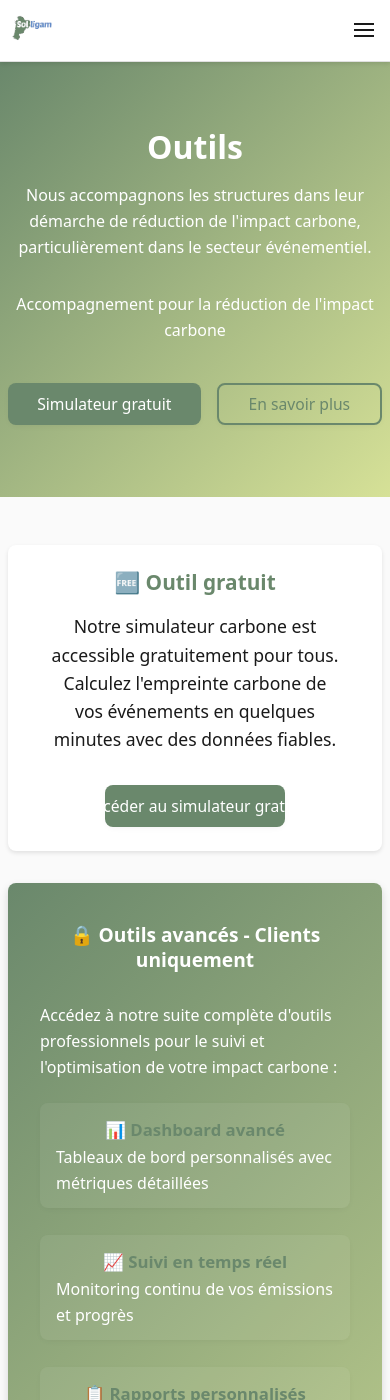
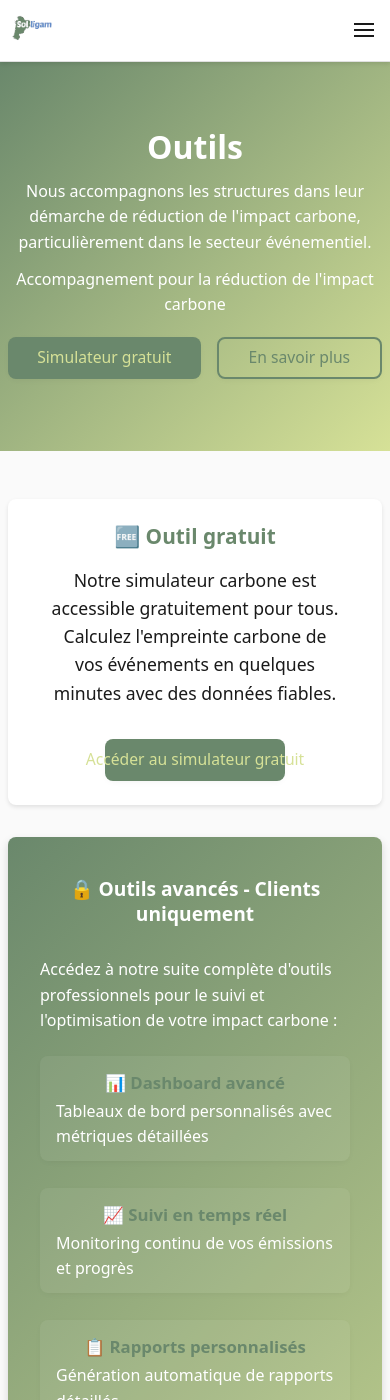
Before and after one commit to Sol-Ligam/website, a Jekyll site: the page built from outils.html, in a window 390 px wide and 1400 px high. Built offline with Jekyll 4.4.1, drawn with Linux system fonts in a browser that asks for light colours; comment, search, counter and statistics services are not loaded.

Commit message:
Mise à jour des styles CSS pour améliorer l'accessibilité et la cohérence visuelle. Modification de l'adresse dans les mentions légales et ajout de classes de bouton dans la page Outils pour une meilleure intégration visuelle.

```diff
--- a/_sass/main.scss
+++ b/_sass/main.scss
@@ -47,7 +47,7 @@
   --secondary-green: #000000;    /* High contrast black */
   --accent-teal: #000000;        /* High contrast black */
   --text-dark: #000000;          /* Pure black text */
-  --text-light: #ffffff;         /* Pure white text */
+  --text-light: #ffffff;         /*Pure white text */
   --background-light: #ffffff;   /* Pure white background */
   --background-white: #ffffff;   /* Pure white background */
   --border-light: #000000;       /* Black borders */
@@ -127,7 +127,7 @@
 
 p {
   margin-bottom: 1rem;
-  max-width: 65ch; /* Optimal reading width */
+  max-width: 65ch;
 }
 
 /* Ensure text centers properly in sections with center alignment */
@@ -215,7 +215,7 @@
 }
 
 .site-logo {
-  height: 80px;  /* Increased from 70px for better visibility */
+  height: 80px;
   width: auto;
 }
 
@@ -252,18 +252,66 @@
   min-height: 320px;
   display: flex;
   align-items: center;
-  box-sizing: border-box; // Ajouté pour éviter tout débordement
+  // justify-content: center;
+  box-sizing: border-box;
+  // padding: 0;
 }
+
+/* Semble inutile */
+// .hero-content {
+//   width: 100%;
+//   max-width: 480px;
+//   margin: 0 auto;
+//   display: flex;
+//   flex-direction: column;
+//   align-items: center;
+//   justify-content: center;
+//   gap: 3.5rem;
+//   padding: 4rem 1rem 3rem 1rem;
+// }
+
+/* Espacement spécifique entre les éléments du hero A RETRAVAILLER - ATTENTION */
+// .hero h1 {
+//   margin-bottom: 2.2rem;
+// }
+// .hero .hero-subtitle {
+//   margin-bottom: 1.7rem;
+// }
+// .hero p {
+//   margin-bottom: 2.5rem;
+// }
+// .hero .btn-group {
+//   margin-top: 2.2rem;
+// }
+
+.hero h1 {
+  color: var(--text-light);
+  background: none;
+  font-size: 3rem;
+  // font-weight: 700;
+  margin-bottom: 1rem;
+  // line-height: 1.1;
+}
+
+.hero p {
+  color: var(--text-light);
+  font-size: 1.25rem;
+  margin: 0 auto 2rem;
+  max-width: 50ch;
+  // line-height: 1.5;
+}
+
+/* Semble inutile - A RETRAVAILLER - ATTENTION */
+// .hero .hero-subtitle {
+//   font-size: 1rem;
+//   color: var(--text-light);
+//   margin-bottom: 1.2rem;
+//   font-weight: 400;
+// }
 
 :root[data-theme="dark"] .hero {
   background: linear-gradient(135deg, #22302a, #1f2937);
   color: #e5e7eb;
-}
-
-.hero h1 {
-  color: var(--text-light);
-  font-size: 3rem;
-  margin-bottom: 1rem;
 }
 
 .hero p {
@@ -272,7 +320,12 @@
   margin: 0 auto 2rem;
 }
 
-/* Full-width colored sections for consistency */
+.section-colored .container {
+  max-width: var(--container-max-width);
+  margin: 0 auto;
+  padding: 0 1rem;
+}
+
 .section-colored {
   background: linear-gradient(135deg, var(--accent-teal), var(--secondary-green));
   color: var(--text-dark);
@@ -285,12 +338,6 @@
   padding: 3rem 0;
 }
 
-.section-colored .container {
-  max-width: var(--container-max-width);
-  margin: 0 auto;
-  padding: 0 1rem;
-}
-
 .section-colored h1,
 .section-colored h2,
 .section-colored h3 {
@@ -298,8 +345,6 @@
 }
 
 /* --- SECTIONS PRINCIPALES --- */
-
-/* Section Services : gradient dynamique selon le thème */
 .section-services {
   background: linear-gradient(130deg, var(--primary-green), var(--secondary-green));
   color: var(--text-light);
@@ -307,13 +352,11 @@
   border-bottom: 1px solid #e0e4da;
 }
 
-/* Mode sombre : assure des couleurs très foncées pour le gradient et le texte */
 :root[data-theme="dark"] .section-services {
   background: linear-gradient(130deg, var(--primary-green), var(--secondary-green));
   color: var(--text-light);
 }
 
-/* Section Contact : fond blanc, texte foncé */
 .section-contact {
   background-color: var(--background-white);
   color: var(--text-dark);
@@ -370,15 +413,14 @@
   margin-right: auto;
 }
 
-/* Style général (desktop & mobile) */
 .card-advanced-tools {
   background: linear-gradient(135deg, var(--primary-green), var(--secondary-green));
   color: var(--text-light);
   border-radius: var(--border-radius);
   box-shadow: var(--shadow-medium);
   padding: 2.5rem 2rem;
-  margin: 0 auto 2rem auto; /* même centrage que .card */
-  max-width: 900px;   /* même valeur que .card */
+  margin: 0 auto 2rem auto;
+  max-width: 900px;
   width: 100%;
   display: flex;
   flex-direction: column;
@@ -420,7 +462,6 @@
   text-align: left;
 }
 
-/* Centrage des titres dans la section outils avancés */
 .card-advanced-tools h3,
 .card-advanced-tools h4,
 .card-advanced-tools .paywall-section h4 {
@@ -428,7 +469,6 @@
   justify-content: center;
 }
 
-/* Centrage des boutons dans la section outils avancés */
 .card-advanced-tools .paywall-buttons {
   display: flex;
   justify-content: center;
@@ -437,7 +477,6 @@
   margin-top: 1rem;
 }
 
-/* Paywall (connexion requise) */
 .card-advanced-tools .paywall-section {
   background: rgba(255,255,255,0.09);
   border-radius: var(--border-radius);
@@ -463,46 +502,8 @@
   font-size: 0.98rem;
 }
 
-.card-advanced-tools .paywall-buttons .btn,
-.card-advanced-tools .paywall-buttons .btn-outline {
-  min-width: 130px;
-  max-width: 180px;
-  width: 100%;
-  height: 40px;
-  font-size: 1rem;
-  padding: 0;
-  margin: 0;
-  display: flex;
-  align-items: center;
-  justify-content: center;
-  border-radius: var(--border-radius);
-  text-decoration: none;
-  transition: all var(--transition-normal);
-}
-
-.card-advanced-tools .paywall-buttons .btn-primary {
-  background-color: var(--primary-green);
-  color: var(--text-light);
-}
-
-.card-advanced-tools .paywall-buttons .btn-primary:hover {
-  background-color: var(--secondary-green);
-  color: var(--text-light);
-}
-
-.card-advanced-tools .paywall-buttons .btn-outline {
-  background-color: transparent;
-  color: var(--primary-green);
-  border: 2px solid var(--primary-green);
-}
-
-.card-advanced-tools .paywall-buttons .btn-outline:hover {
-  background-color: var(--primary-green);
-  color: var(--text-light);
-}
-
 /* --- BOUTONS UNIFORMES --- */
-// Boutons adaptatifs et colorés
+/* Styles communs pour .btn et .btn-primary */
 .btn,
 .btn-primary {
   display: flex;
@@ -516,13 +517,16 @@
   text-align: center;
   font-weight: 500;
   cursor: pointer;
-  transition: all var(--transition-normal);
   text-decoration: none !important;
   box-shadow: 0 2px 8px -4px rgba(0,0,0,0.10);
   border: none;
   white-space: nowrap;
   background: var(--primary-green);
-  color: var(--text-light);
+  // color: var(--text-light);
+  transition: background 0.35s cubic-bezier(0.4,0,0.2,1),
+              color 0.25s cubic-bezier(0.4,0,0.2,1),
+              box-shadow 0.25s cubic-bezier(0.4,0,0.2,1);
+/* Fin du bloc .btn, .btn-primary */
 }
 
 .btn-outline {
@@ -537,7 +541,10 @@
   text-align: center;
   font-weight: 500;
   cursor: pointer;
-  transition: all var(--transition-normal);
+  transition: background 0.35s cubic-bezier(0.4,0,0.2,1),
+              color 0.25s cubic-bezier(0.4,0,0.2,1),
+              border-color 0.25s cubic-bezier(0.4,0,0.2,1),
+              box-shadow 0.25s cubic-bezier(0.4,0,0.2,1);
   text-decoration: none !important;
   box-shadow: 0 2px 8px -4px rgba(0,0,0,0.10);
   border: 2px solid var(--primary-green);
@@ -546,66 +553,56 @@
   color: var(--primary-green);
 }
 
+/* Hover spécifique pour le .btn-primary du hero : fond vert foncé, texte foncé */
+// .hero .btn-primary:hover {
+//   background: var(--secondary-green) !important;
+//   box-shadow: 0 4px 16px -4px rgba(106,136,108,0.13) !important;
+// }
+
 .btn:hover,
 .btn-primary:hover {
-  background: var(--secondary-green);
+  background: linear-gradient(90deg, var(--secondary-green) 60%, var(--primary-green) 100%);
   color: var(--text-dark);
+  box-shadow: 0 4px 16px -4px rgba(106,136,108,0.13);
 }
 
 .btn-outline:hover {
-  background: var(--primary-green);
+  background: linear-gradient(90deg, var(--primary-green) 60%, var(--secondary-green) 100%);
   color: var(--text-light);
   border-color: var(--primary-green);
+  box-shadow: 0 4px 16px -4px rgba(106,136,108,0.13);
 }
 
 :root[data-theme="dark"] .btn,
 :root[data-theme="dark"] .btn-primary {
   background: var(--primary-green);
-  color: var(--text-light);
 }
 
 :root[data-theme="dark"] .btn-outline {
-  background: transparent;
-  color: var(--accent-teal);
-  border: 2px solid var(--accent-teal);
-}
-
-:root[data-theme="dark"] .btn:hover,
-:root[data-theme="dark"] .btn-primary:hover {
-  background: var(--secondary-green);
-  color: var(--text-light);
-}
-
-:root[data-theme="dark"] .btn-outline:hover {
-  background: var(--accent-teal);
-  color: var(--primary-green);
-  border-color: var(--accent-teal);
-}
-
-.btn-outline {
   background: transparent;
   color: var(--primary-green);
   border: 2px solid var(--primary-green);
 }
 
-.btn:hover,
-.btn-primary:hover {
-  background: var(--secondary-green);
-  color: var(--text-dark);
+:root[data-theme="dark"] a.btn.btn-outline {
+  color: var(--primary-green) !important;
+  border-color: var(--primary-green) !important;
 }
 
-.btn-outline:hover {
-  background: var(--primary-green);
-  color: var(--text-light);
-  border-color: var(--primary-green);
+:root[data-theme="dark"] .btn:hover,
+:root[data-theme="dark"] .btn-primary:hover {
+  background: var(--primary-green) !important;
+  color: var(--text-light) !important;
 }
 
-:root[data-theme="dark"] .btn,
-:root[data-theme="dark"] .btn-primary {
-  background: var(--primary-green);
-  color: var(--text-light);
+:root[data-theme="dark"] .btn-outline:hover,
+:root[data-theme="dark"] a.btn.btn-outline:hover {
+  background: var(--accent-teal);
+  background: var(--secondary-green) !important;
+  color: var(--text-light) !important;
 }
 
+.btn-outline,
 :root[data-theme="dark"] .btn-outline {
   background: transparent;
   color: var(--primary-green);
@@ -650,7 +647,6 @@
   }
 }
 
-/* Pour éviter les conflits avec d'autres sections */
 .hero .btn,
 .hero .btn-primary,
 .hero .btn-outline {
@@ -659,7 +655,26 @@
   max-width: none;
 }
 
-/* Centrage des boutons dans la section outils avancés */
+@media (max-width: 700px) {
+  // .hero-content {
+  //   max-width: 98vw;
+  //   padding: 1.8rem 0.5rem 1.2rem 0.5rem;
+  //   gap: 1.3rem;
+  // }
+  .hero h1 {
+    font-size: 2.2rem;
+    margin-bottom: 0.7rem;
+  }
+  .hero .hero-subtitle {
+    font-size: 1.13rem;
+    margin-bottom: 1rem;
+  }
+  .hero p {
+    font-size: 1.05rem;
+    margin-bottom: 0.7rem;
+  }
+}
+
 .card-advanced-tools .paywall-buttons {
   display: flex;
   justify-content: center;
@@ -745,7 +760,6 @@
   margin-bottom: 0.5rem;
 }
 
-/* Social links in footer */
 .social-links {
   display: flex;
   gap: 1.5rem;
@@ -768,7 +782,6 @@
   border-color: rgba(255,255,255,0.4);
 }
 
-/* Mobile burger menu */
 .mobile-menu-toggle {
   display: none;
   flex-direction: column;
@@ -952,7 +965,7 @@
   }
 }
 
-/* --- Section Services --- *//* --- Section Services --- */
+/* --- Section Services --- */
 
 .section-services .card .btn,
 .section-services .card .btn-outline {
--- a/outils.html
+++ b/outils.html
@@ -53,7 +53,7 @@
         <h4>🔐 Connexion client requise</h4>
         <p>Ces outils avancés sont exclusivement réservés à nos clients accompagnés. Si vous êtes déjà client, connectez-vous pour accéder à votre espace personnalisé.</p>
         <div class="paywall-buttons">
-          <button onclick="showLoginModal()" class="btn">
+          <button onclick="showLoginModal()" class="btn btn-primary">
             Se connecter
           </button>
           <a href="mailto:contact@solligam.fr?subject=Demande d'accompagnement - Accès outils avancés" class="btn btn-outline">
```
Also changed, not shown: mentions-legales.md (+1 -1 lines).
